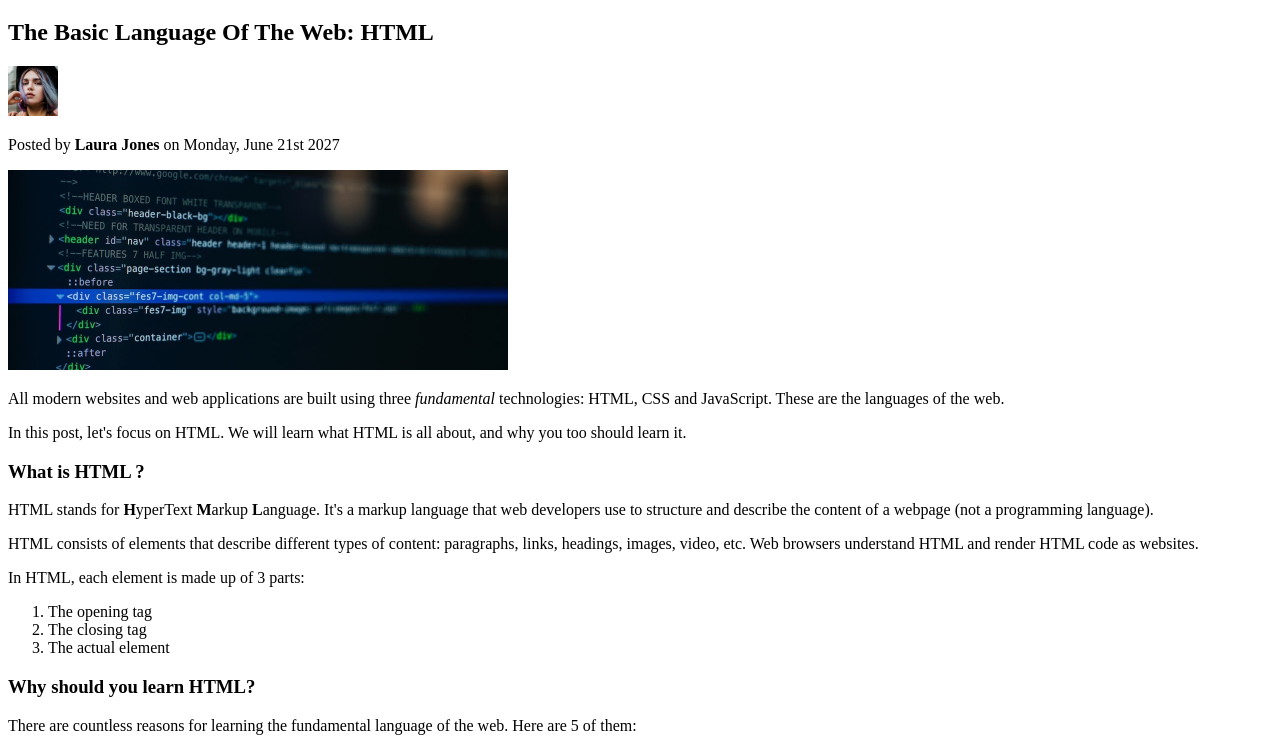
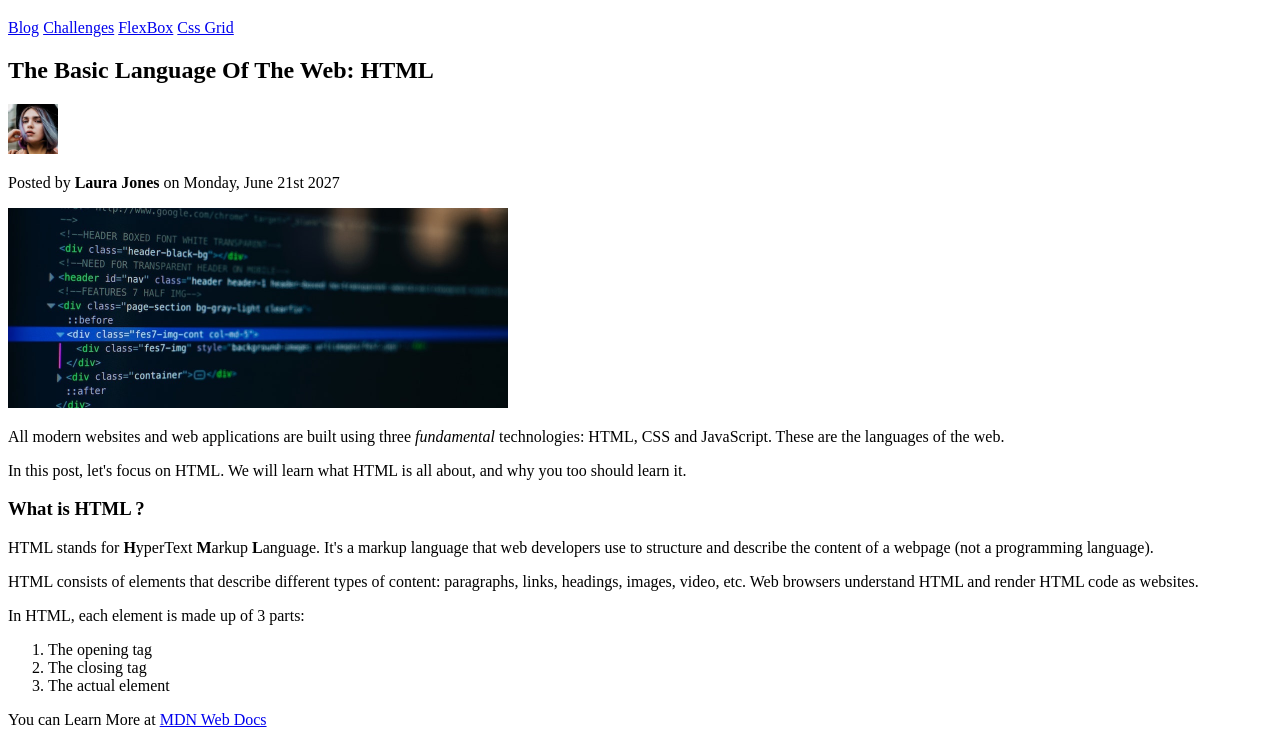
Before and after one commit to Tony-Muriuki/HTML-CSS-MASTERY, a plain HTML site: page starter/02-HTML-Fundamentals/index.html in a window 1280 px wide. Shown: the part 62-800 px from the top of the page. Drawn offline with Linux system fonts and the light colour scheme.

Commit message:
HyperLinks

```diff
--- a/starter/02-HTML-Fundamentals/index.html
+++ b/starter/02-HTML-Fundamentals/index.html
@@ -11,6 +11,13 @@
   <body>
     <!--Contains All Content Visible On The WebPage (header,Paragraphs,Images,Videos etc)-->
     <h1>📘 The Code Magazine</h1>
+    <nav>
+      <a href="blog.html">Blog</a>
+      <a href="#">Challenges</a>
+      <a href="#">FlexBox</a>
+      <a href="#">Css Grid</a>
+    </nav>
+
     <h2>The Basic Language Of The Web: HTML</h2>
     <img
       src="laura-jones.jpg"
@@ -54,6 +61,13 @@
       <li>The closing tag</li>
       <li>The actual element</li>
     </ol>
+    <p>
+      You can Learn More at
+      <a href="https://developer.mozilla.org/en-US/" target="_blank"
+        >MDN Web Docs</a
+      >
+    </p>
+    <!-- <a href=""> MDN Web Docs.</a> -->
     <h3>Why should you learn HTML?</h3>
     <p>
       There are countless reasons for learning the fundamental language of the
```
Also changed, not shown: starter/02-HTML-Fundamentals/blog.html (added, +12 -0 lines).
